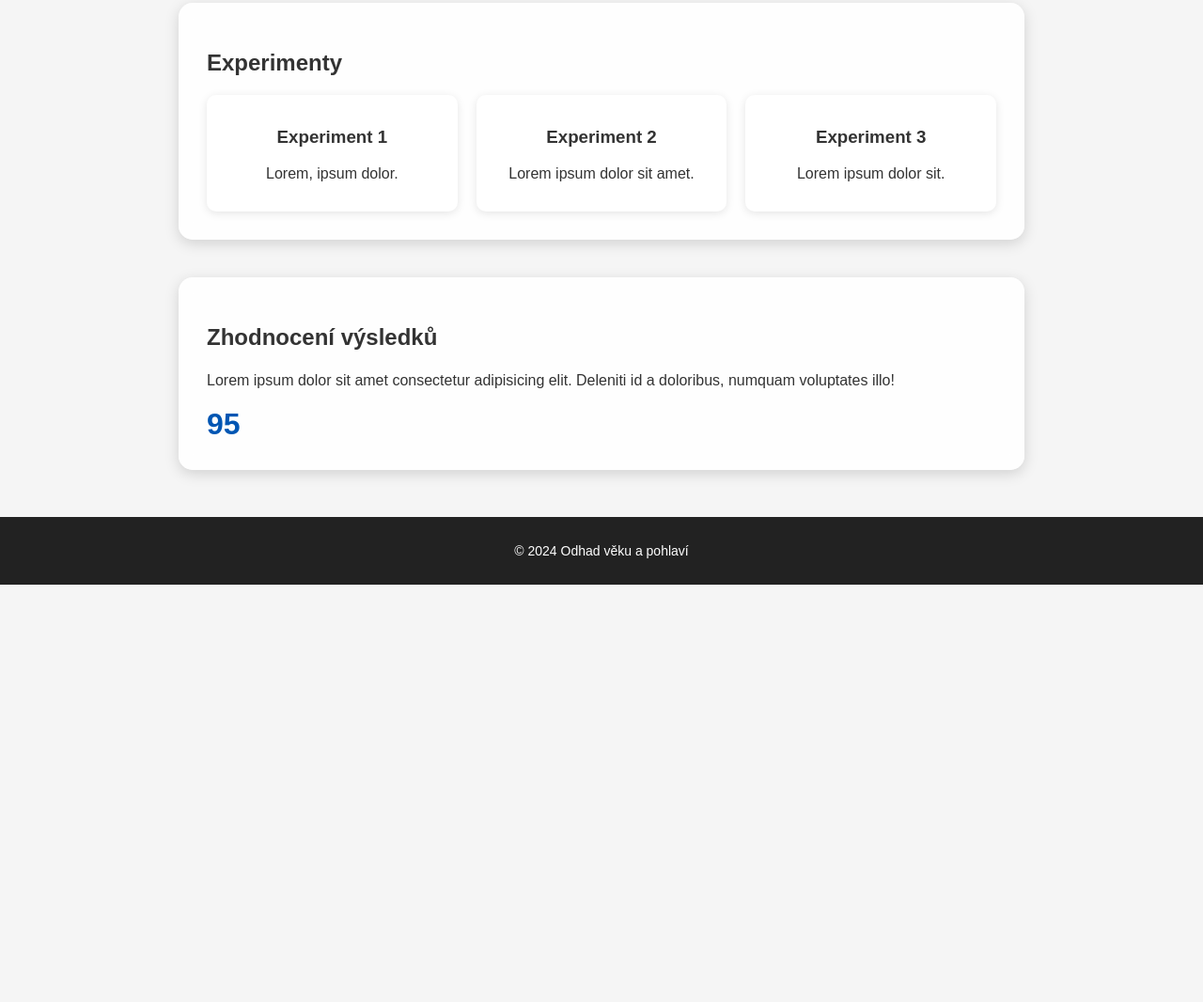
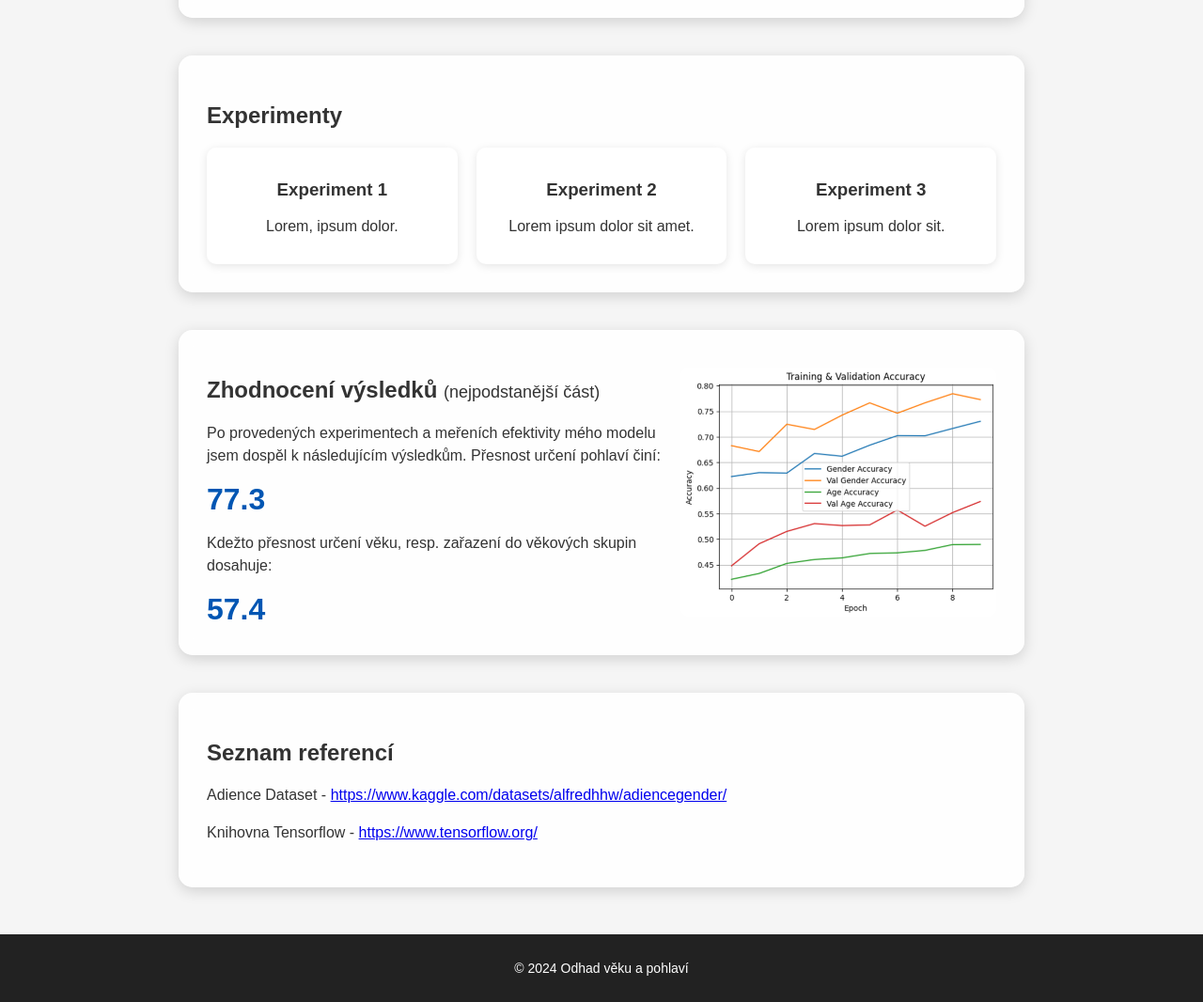
Before and after one commit to ilya496/ilya496.github.io, a plain HTML site: page index.html in a window 1280 px wide. Shown: the part 1681-2747 px from the top of the page at 94% size. Before the commit the page ends 2303 px from the top, so only its background shows below. Drawn offline with Linux system fonts and the light colour scheme.

Commit message:
zhodnocei vysledku + seznam referenci

```diff
--- a/index.html
+++ b/index.html
@@ -66,11 +66,14 @@
             funkce ReLU a optimalizačního algoritmu, jako je Adam, dosáhneme
             efektivního učení.
           </p>
-          <p class="section__text">
-            Tento přístup umožní vysokou přesnost klasifikace. Výsledný model
-            bude dále optimalizován pomocí technik, jako je augmentace dat a
-            regularizace, aby se minimalizovalo přeučení.
-          </p>
+          <ul class="section__list">
+            <li class="section__item">4 konvoluční bloky</li>
+            <li class="section__item">Flatten()</li>
+            <li class="section__item">Plně propojená síť</li>
+            <li class="section__item">Concatenate() - extra inputy</li>
+            <li class="section__item">2 různé output vrstvy</li>
+            <li class="section__item">Celkem 7 781 417 parametrů (~30MB)</li>
+          </ul>
         </div>
       </div>
     </section>
@@ -144,13 +147,49 @@
       </div>
     </section>
 
-    <section class="section" id="vysledky">
-      <h2 class="section__title">Zhodnocení výsledků</h2>
+    <section class="section image-right" id="vysledky">
+      <div class="content">
+        <div class="text">
+          <h2 class="section__title">
+            Zhodnocení výsledků
+            <span class="section__title--addon">(nejpodstanější část)</span>
+          </h2>
+          <p class="section__text">
+            Po provedených experimentech a meřeních efektivity mého modelu jsem
+            dospěl k následujícím výsledkům. Přesnost určení pohlaví činí:
+          </p>
+          <div class="counter" data-target="77.3">0</div>
+          <p class="section__text">
+            Kdežto přesnost určení věku, resp. zařazení do věkových skupin
+            dosahuje:
+          </p>
+          <div class="counter" data-target="57.4">0</div>
+        </div>
+        <img src="/images/graph.png" alt="Graf mereni" class="section__image" />
+      </div>
+    </section>
+
+    <section class="section" id="reference">
+      <h2 class="section__title">Seznam referencí</h2>
       <p class="section__text">
-        Lorem ipsum dolor sit amet consectetur adipisicing elit. Deleniti id a
-        doloribus, numquam voluptates illo!
+        Adience Dataset -
+        <a
+          href="https://www.kaggle.com/datasets/alfredhhw/adiencegender/"
+          target="_blank"
+          rel="noopener noreferrer"
+          >https://www.kaggle.com/datasets/alfredhhw/adiencegender/</a
+        >
       </p>
-      <div class="counter" data-target="95">0</div>
+      <p class="section__text">
+        Knihovna Tensorflow -
+        <a
+          href=" https://www.tensorflow.org/"
+          target="_blank"
+          rel="noopener noreferrer"
+        >
+          https://www.tensorflow.org/</a
+        >
+      </p>
     </section>
 
     <footer class="footer">
--- a/styles.css
+++ b/styles.css
@@ -110,6 +110,11 @@ body {
   cursor: pointer;
 }
 
+.section__title--addon {
+  font-size: 0.75em;
+  font-weight: normal;
+}
+
 .section__text {
   line-height: 1.5;
 }
@@ -125,7 +130,7 @@ body {
 
 .section__link {
   display: inline-block;
-  margin: 10px 0;
+  margin-top: 1rem;
   padding: 10px 20px;
   background: #0056b3;
   color: white;
```
Also changed, not shown: images/graph.png (added).
